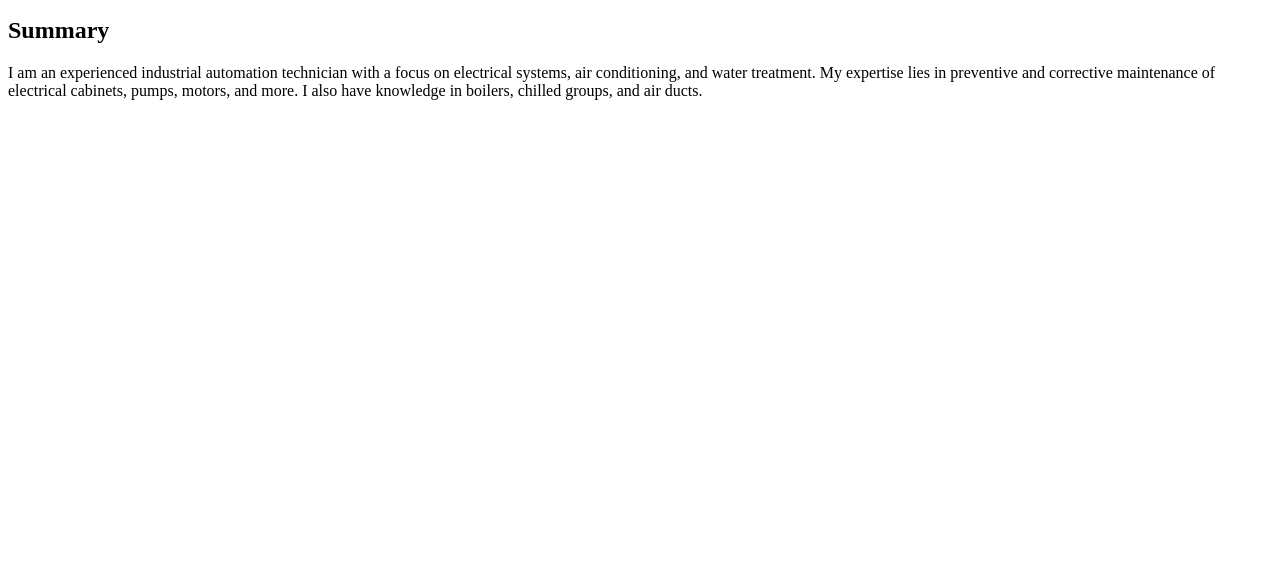
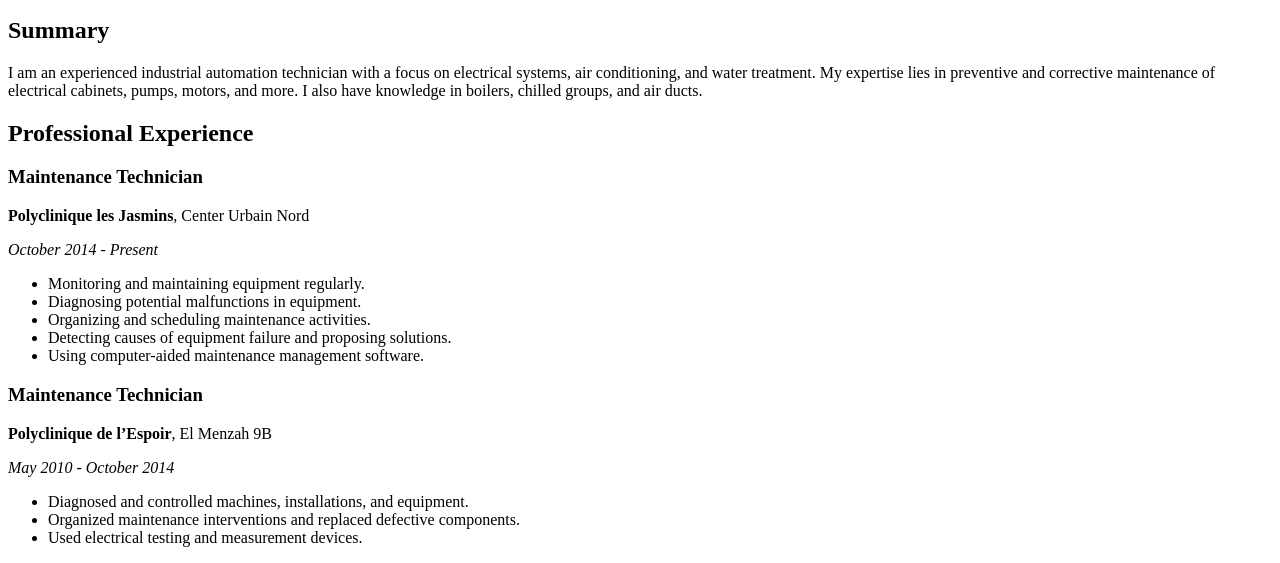
Before and after one commit to BENLAKHDHER/html_project, a plain HTML site: page index.html in a window 1280 px wide. Shown: the part 264-827 px from the top of the page. Before the commit the page ends 800 px from the top, so only its background shows below. Drawn offline with Linux system fonts and the light colour scheme.

Commit message:
adding Experience Section

```diff
--- a/index.html
+++ b/index.html
@@ -31,6 +31,31 @@
         <h2>Summary</h2>
         <p>I am an experienced industrial automation technician with a focus on electrical systems, air conditioning, and water treatment. My expertise lies in preventive and corrective maintenance of electrical cabinets, pumps, motors, and more. I also have knowledge in boilers, chilled groups, and air ducts.</p>
     </section>
-
+    <!-- Experience Section -->
+    <section id="experience">
+        <h2>Professional Experience</h2>
+        <div>
+            <h3>Maintenance Technician</h3>
+            <p><strong>Polyclinique les Jasmins</strong>, Center Urbain Nord</p>
+            <p><em>October 2014 - Present</em></p>
+            <ul>
+                <li>Monitoring and maintaining equipment regularly.</li>
+                <li>Diagnosing potential malfunctions in equipment.</li>
+                <li>Organizing and scheduling maintenance activities.</li>
+                <li>Detecting causes of equipment failure and proposing solutions.</li>
+                <li>Using computer-aided maintenance management software.</li>
+            </ul>
+        </div>
+        <div>
+            <h3>Maintenance Technician</h3>
+            <p><strong>Polyclinique de l’Espoir</strong>, El Menzah 9B</p>
+            <p><em>May 2010 - October 2014</em></p>
+            <ul>
+                <li>Diagnosed and controlled machines, installations, and equipment.</li>
+                <li>Organized maintenance interventions and replaced defective components.</li>
+                <li>Used electrical testing and measurement devices.</li>
+            </ul>
+        </div>
+    </section>
 </body>
 </html>
```
